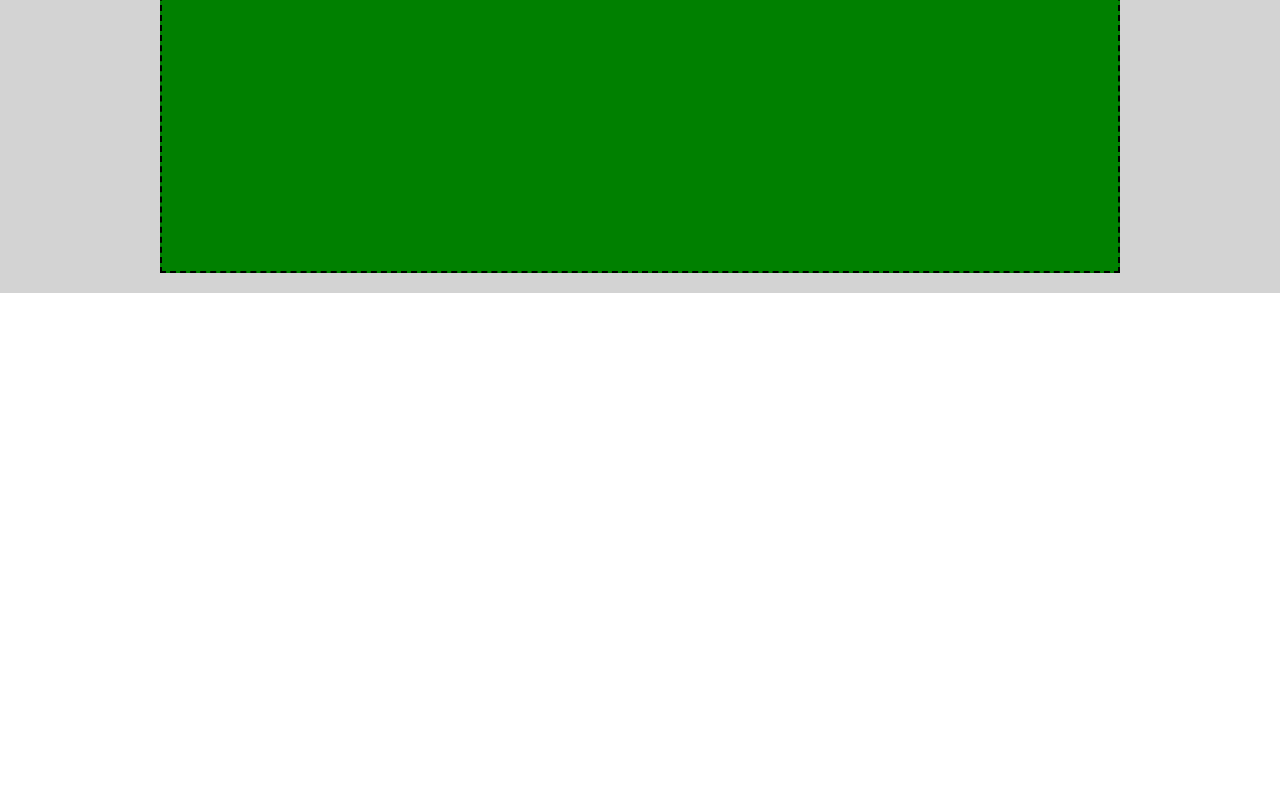
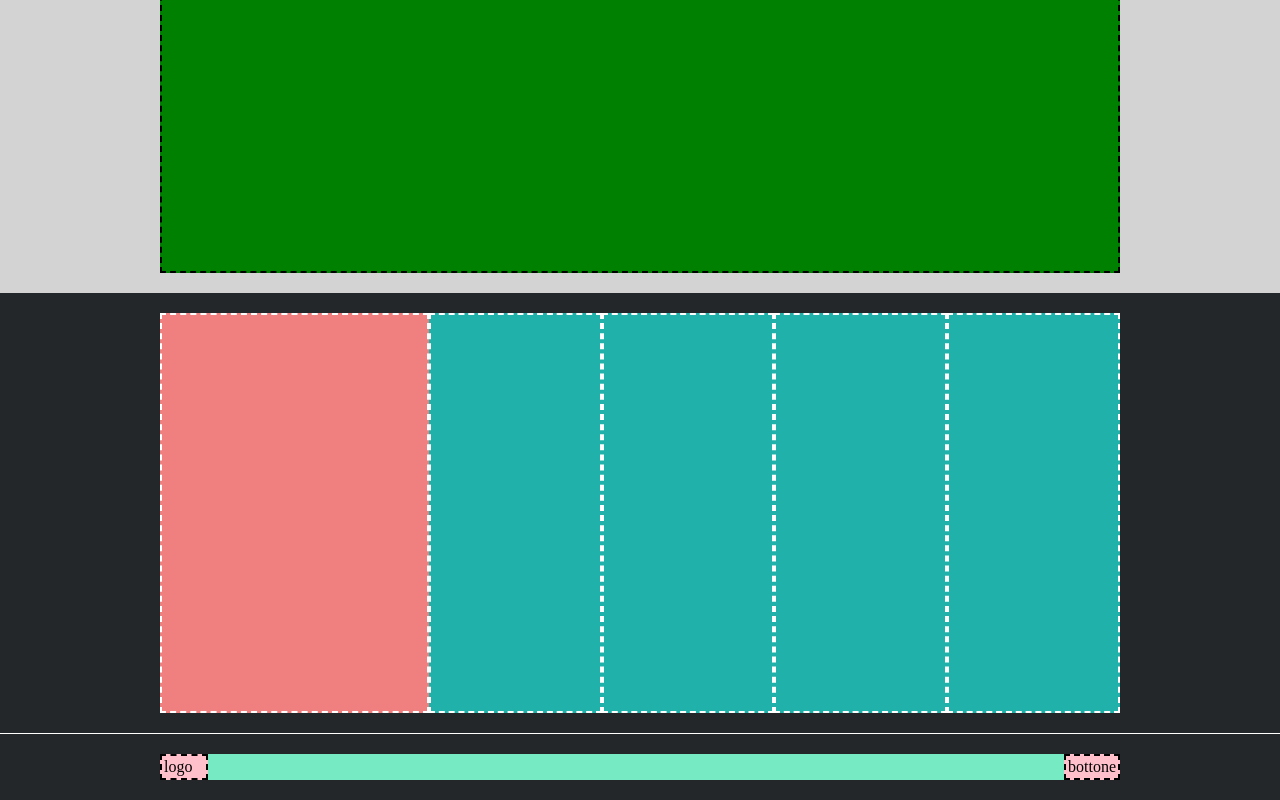
Before and after one commit to SaraG94/htmlcss-struttura-discord, a plain HTML site: page index.html in a window 1280 px wide. Shown: the part 1519-2319 px from the top of the page. Before the commit the page ends 1812 px from the top, so only its background shows below. Drawn offline with Linux system fonts and the light colour scheme.

Commit message:
FEAT footer + STYLE footer

```diff
--- a/css/style.css
+++ b/css/style.css
@@ -100,3 +100,54 @@ img {
     background-color: green;
     min-height: 500px;
 }
+
+/*footer*/
+
+.debug footer{
+    background-color: #23272A;
+}
+
+.debug .row-5>.col{
+    background-color: #20B2AA;
+    border: 2px dashed white;
+    min-height: 400px;
+}
+
+.debug .row-5>.col-28{
+    background-color: #F08080;
+}
+
+
+.row-5>.col{
+    flex-basis: 18%;
+}
+
+.row-5>.col-28{
+    flex-basis: 28%;
+}
+
+/*ultimo container*/
+.debug .ultimo{
+    border-top: 1px solid white;
+}
+
+.debug .container.last>.row-last{
+    background-color: #76EAC3;
+}
+
+.debug .row-last>.col{
+    background-color: pink;
+    border: 2px dashed black;
+    padding:2px;
+}
+
+
+
+.row-last>.col{
+    flex-basis: 5%;
+}
+
+.container>.row-last{
+    justify-content: space-between;
+    align-items: center;
+}
--- a/index.html
+++ b/index.html
@@ -59,7 +59,7 @@
         </div>
 
         <!--quinto contenitore-->
-        <div class="terzo terzo">
+        <div class="terzo">
             <div class="container green">
                 <div class="row-first">
                     <div class="col"></div>
@@ -69,7 +69,25 @@
     </section>
 
     <footer>
+        <div class="container">
+            <div class="row row-5">
+                <div class="col col-28"></div>
+                <div class="col"></div>
+                <div class="col"></div>
+                <div class="col"></div>
+                <div class="col"></div>
+            </div>
+        </div>
 
+        <!--ultimo container-->
+        <div class="ultimo">
+            <div class="container last">
+                <div class="row row-last">
+                    <div class="col">logo</div>
+                    <div class="col"> bottone</div>
+                </div>
+            </div>
+        </div>
     </footer>
 </body>
 </html>
```
